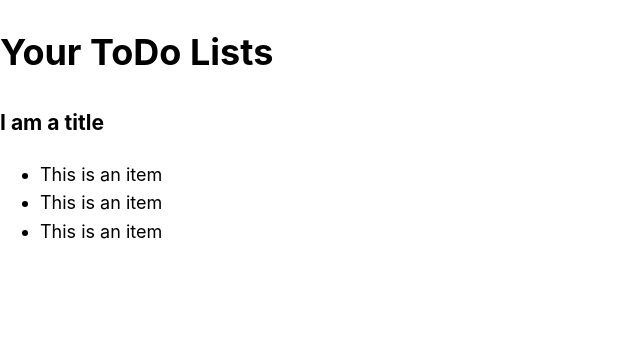
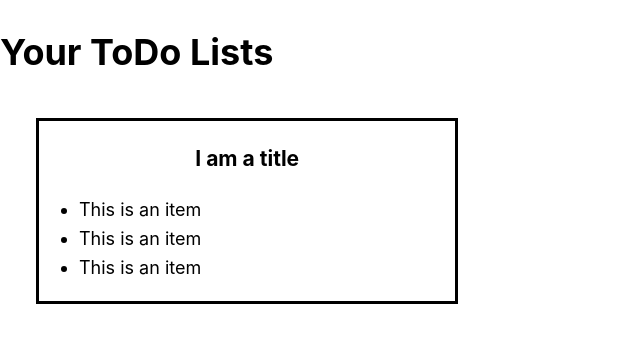
Before and after one commit to BrandtDavis/todo-app, a Next.js app in the folder client/: page /toDoLists/ToDoListDashboard in a window 1280 px wide. Shown: the top 342 px of the page, without its empty margins (0-640 px from the left). Built offline with nearby package versions, Linux system fonts and the light colour scheme.

Commit message:
Style basic todo elements

```diff
--- a/client/styles/globals.css
+++ b/client/styles/globals.css
@@ -72,6 +72,17 @@ input[type="checkbox"] {
   margin-right: 0.5rem;
 }
 
+.toDoItem {
+  display: block;
+  margin: 2rem;
+  border-style: solid;
+  max-width: 33%;
+}
+
+.toDoItemH3 {
+  text-align: center;
+}
+
 @media (prefers-color-scheme: dark) {
   html {
     color-scheme: dark;
```
